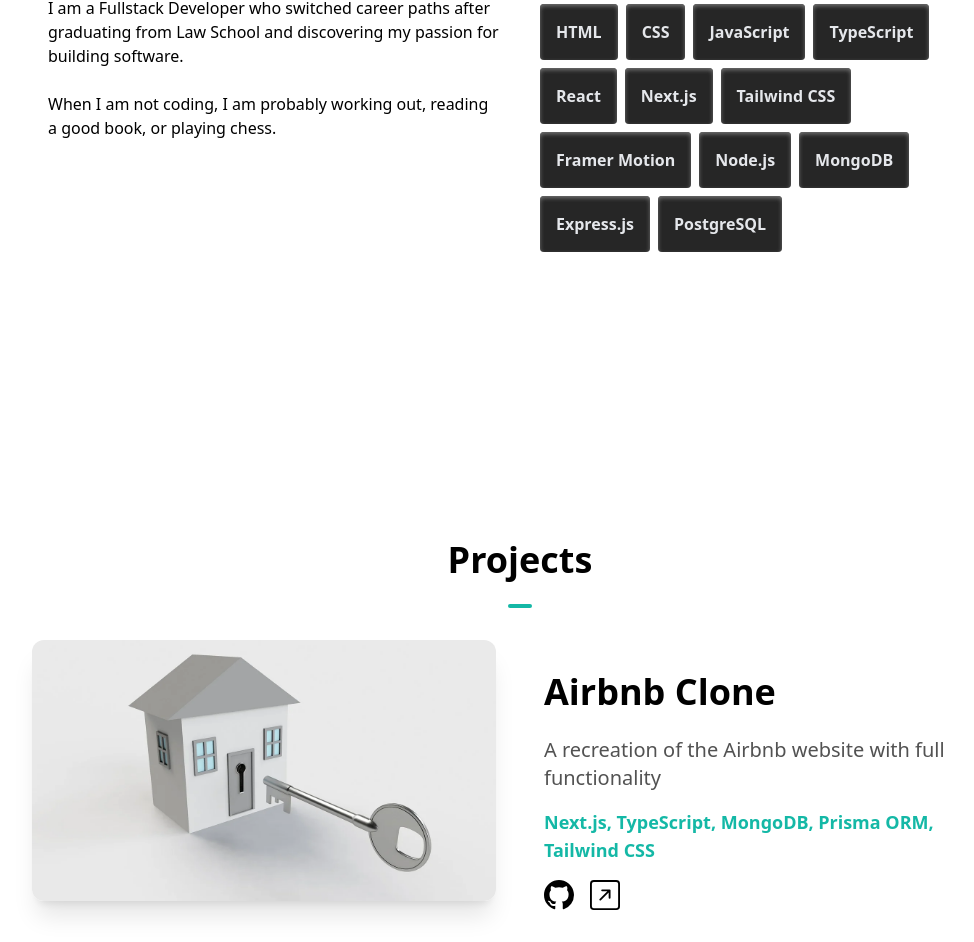
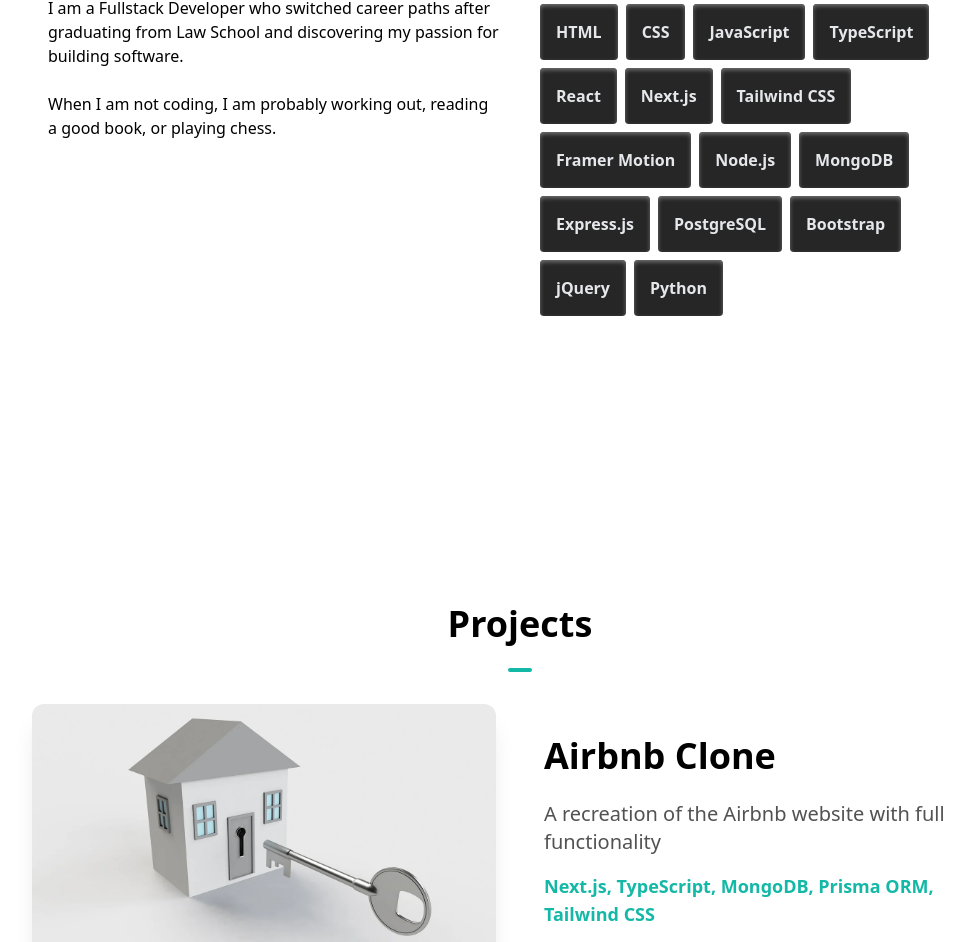
Before and after one commit to Lifguson/portfolio-nextjs, a Next.js app: page / in a window 1280 px wide. Shown: the part 979-1921 px from the top of the page, without its empty margins (120-1094 px from the left). Built offline with nearby package versions, Linux system fonts and the light colour scheme.

Commit message:
added to skills section;

```diff
--- a/app/components/About.js
+++ b/app/components/About.js
@@ -14,6 +14,9 @@
     { skill: "MongoDB" },
     { skill: "Express.js" },
     { skill: "PostgreSQL" },
+    { skill: "Bootstrap" },
+    { skill: "jQuery" },
+    { skill: "Python" },
   ];
 
   return (
```
